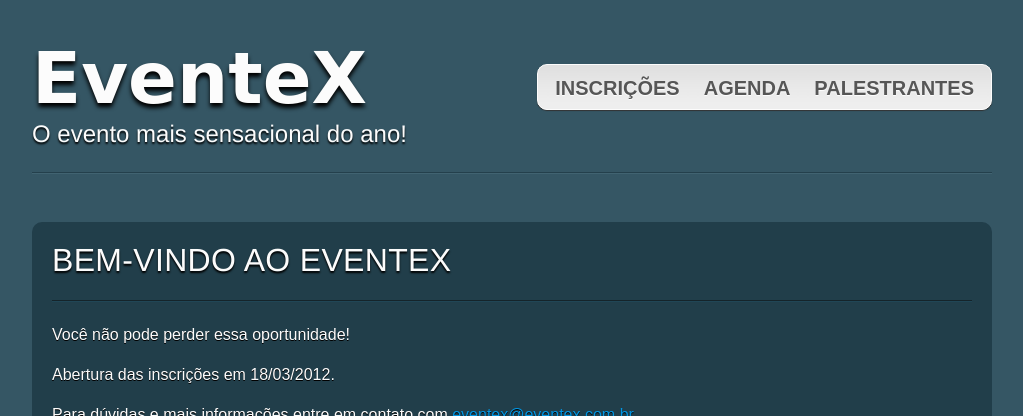
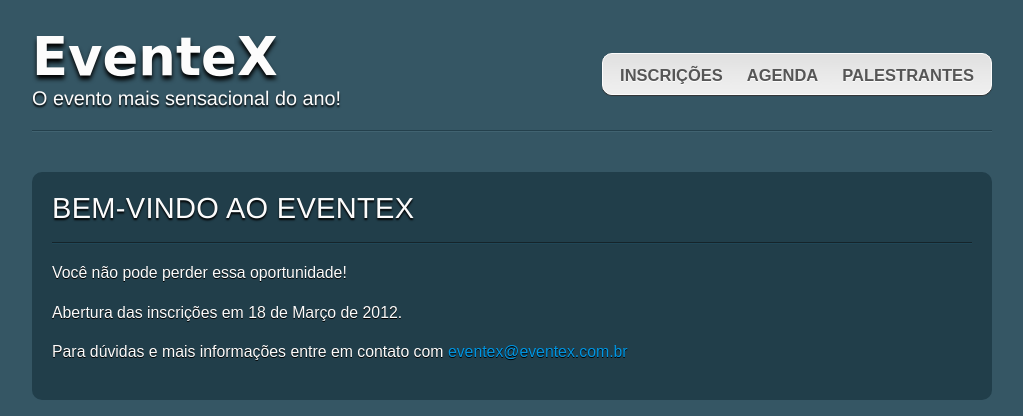
Before and after one commit to diogodamiani/EventeX, a Django app: page / in a window 1280 px wide. Shown: the top 416 px of the page, without its empty margins (128-1151 px from the left). Run offline with Django 3.2, Linux system fonts and the light colour scheme; parts of the project's set-up code (start-up, migrations or seed data) failed here and were passed over; some libraries are stand-ins or nearby versions; some web fonts are replaced.

Commit message:
Changing the laindex.html template to use some HTML5 elementsts and some improvements on default style sheet.

```diff
--- a/src/static/styles/default.css
+++ b/src/static/styles/default.css
@@ -6,6 +6,7 @@
 
 body{
 	/* Setting the default text color, size, page background and a font stack: */
+	font-size:0.825em;
 	color:#fcfcfc;
 	background-color:#355664;
 	font-family:Arial, Helvetica, sans-serif;
@@ -36,9 +37,9 @@ h1,h2,h3{
 
 h1{
 	/* The logo text */
-	font-size:4.5em;
+	font-size:4em;
 	padding:0.5em 0 0;
-	font-family: 'Trade Winds', cursive;
+	font-family: "Trade Winds", cursive;
 	text-shadow:0 4px 4px black;
 }
 
@@ -52,7 +53,7 @@ h3{
 
 
 h2{
-	font-size:2em;
+	font-size:2.2em;
 	font-weight:normal;
 	letter-spacing:0.01em;
 	text-transform:uppercase;
@@ -61,6 +62,7 @@ h2{
 p{
 	line-height:1.5em;
 	padding-bottom:1em;
+	font-size:1.2em;
 }
 
 .line{
@@ -79,11 +81,11 @@ div.article .line{
 	margin:1.3em 0;
 }
 
-div.footer .line{
+footer .line{
 	margin:2em 0;
 }
 
-div.nav{
+nav{
 	background:url(images/gradient_light.jpg) repeat-x 50% 50% #f8f8f8;
 	padding:0 5px;
 	position:absolute;
@@ -109,12 +111,12 @@ div.nav{
 
 /* The navigation styling: */
 
-div.nav ul li{
+nav ul li{
 	display:inline;
 }
 
-div.nav ul li a,
-div.nav ul li a:visited{
+nav ul li a,
+nav ul li a:visited{
 	color:#565656;
 	display:block;
 	float:left;
@@ -126,12 +128,12 @@ div.nav ul li a:visited{
 	text-transform:uppercase;
 }
 
-div.nav ul li a:hover{
+nav ul li a:hover{
 	text-decoration:none;
 	background-color:#f0f0f0;
 }
 
-div.nav, div.article, div.nav ul li a,div.figure{
+nav, div.article, nav ul li a, div.figure{
 	/* Applying CSS3 rounded corners: */
 	-moz-border-radius:10px;
 	-webkit-border-radius:10px;
@@ -175,19 +177,19 @@ div.figure img{
 
 /* Footer styling: */
 
-div.footer{
+footer{
 	margin-bottom:30px;
 	text-align:center;
 	font-size:0.825em;
 }
 
 
-div.footer p{
+footer p{
 	margin-bottom:-2.5em;
 	position:relative;
 }
 
-div.footer a, div.footer a:visited{
+footer a, footer a:visited{
 	color:#cccccc;
 	background-color:#213e4a;
 	display:block;
@@ -196,16 +198,16 @@ div.footer a, div.footer a:visited{
 	position:relative;
 }
 
-div.footer a:hover{
+footer a:hover{
 	text-decoration:none;
 	background-color:#142830;
 }
 
-div.footer a.by{
+footer a.by{
 	float:left;
 }
 
-div.footer a.django{
+footer a.django{
 	float:right;
 	background-color:#355664;
 }
--- a/src/templates/index.html
+++ b/src/templates/index.html
@@ -9,19 +9,12 @@
         <title>EventeX 2012</title>
 
         <link href='http://fonts.googleapis.com/css?family=Trade+Winds' rel='stylesheet' type='text/css'>
-        <link href='http://fonts.googleapis.com/css?family=Yanone+Kaffeesatz' rel='stylesheet' type='text/css'>
+        <link href='http://fonts.googleapis.com/css?family=Gudea' rel='stylesheet' type='text/css'>
 
         <link rel="stylesheet" type="text/css" href="{{ STATIC_URL }}styles/default.css" />
 
-        <!--[if IE]>
-
-        <style type="text/css">
-        .clear {
-          zoom: 1;
-          display: block;
-        }
-        </style>
-
+        <!--[if lt IE 9]>
+            <script src="http://html5shiv.googlecode.com/svn/trunk/html5.js"> </script>
         <![endif]-->
     </head>
 
@@ -29,20 +22,19 @@
 
     	<div class="section" id="page"> <!-- Defining the #page section with the section tag -->
 
-            <div class="header"> <!-- Defining the header section of the page with the appropriate tag -->
+            <header> <!-- Defining the header section of the page with the appropriate tag -->
 
                 <h1>EventeX</h1>
                 <h3>O evento mais sensacional do ano!</h3>
 
-                <div class="nav clear"> <!-- The nav link semantically marks your main site navigation -->
+                <nav class="clear"> <!-- The nav link semantically marks your main site navigation -->
                     <ul>
                         <li><a href="#article1">Inscrições</a></li>
                         <li><a href="#article2">Agenda</a></li>
                         <li><a href="#article3">Palestrantes</a></li>
                     </ul>
-                </div>
-
-            </div>
+                </nav>
+            </header>
 
             <div class="section" id="articles"> <!-- A new section with the articles -->
 
@@ -56,7 +48,7 @@
 
                     <div class="articleBody clear">
                         <p>Você não pode perder essa oportunidade!</p>
-                        <p>Abertura das inscrições em 18/03/2012.</p>
+                        <p>Abertura das inscrições em 18 de Março de 2012.</p>
                         <p>Para dúvidas e mais informações entre em contato com
                             <a href="mailto:eventex@eventex.com.br"> eventex@eventex.com.br </a>
                         </p>
@@ -64,19 +56,18 @@
                 </div>
 
 				<!-- Article 1 end -->
-
             </div>
 
-            <div class="footer"> <!-- Marking the footer section -->
+            <footer> <!-- Marking the footer section -->
 
-              <div class="line"></div>
+               <div class="line"></div>
 
-               <p>&copy 2012 - www.eventex.com.br</p> <!-- Change the copyright notice -->
+               <p>Copyright 2012 - www.eventex.com.br</p> <!-- Change the copyright notice -->
 
                <a href="http://www.djangoproject.com/" class='django'><img src="http://media.djangoproject.com/img/badges/djangosite100x25_grey.gif" border="0" alt="A Django site." title="A Django site." /></a>
 
                <a href="http://tutorialzine.com/2010/02/free-xhtml-css3-website-template/" class="by">Template by Tutorialzine</a>
-            </div>
+            </footer>
 
 		</div> <!-- Closing the #page section -->
 
```
